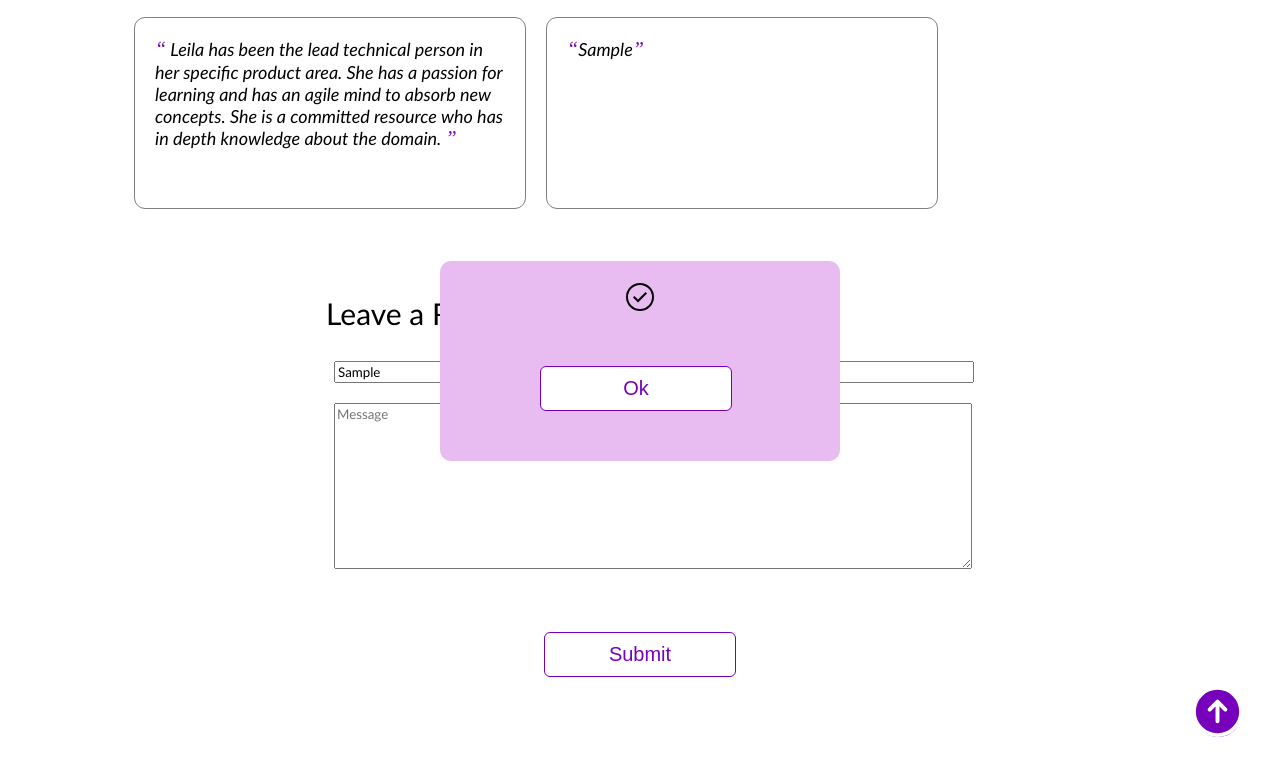
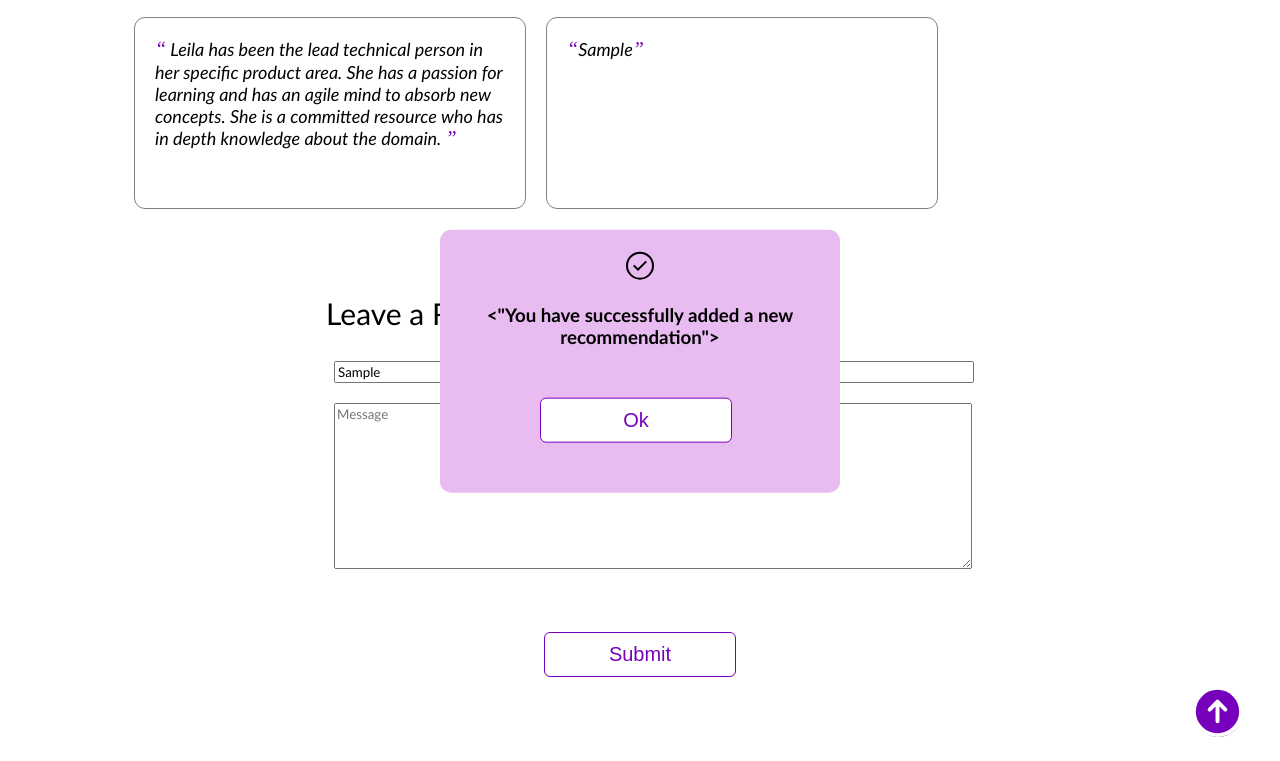
Before and after one commit to damovand/my_profile_version1, a plain HTML site: page index.html in a window 1280 px wide. Both pictures are taken after typing "Sample", "Sample" into the empty fields and a click on the button "Submit". Shown: the part 2245-3006 px from the top of the page. Drawn offline with Linux system fonts and the light colour scheme.

Commit message:
Changes to insert popup text

```diff
--- a/index.html
+++ b/index.html
@@ -181,7 +181,7 @@
 
     <div class="popup" id="popup" class="flex_center">
       <img src="html_finalprojimages/checkmark--outline.svg"/>
-      <h3><You have successfully added a new recommendation></h3>
+      <h3><"You have successfully added a new recommendation"></h3>
       <button onclick="showPopup(false)">Ok</button>
     </div>
   </body>
```
